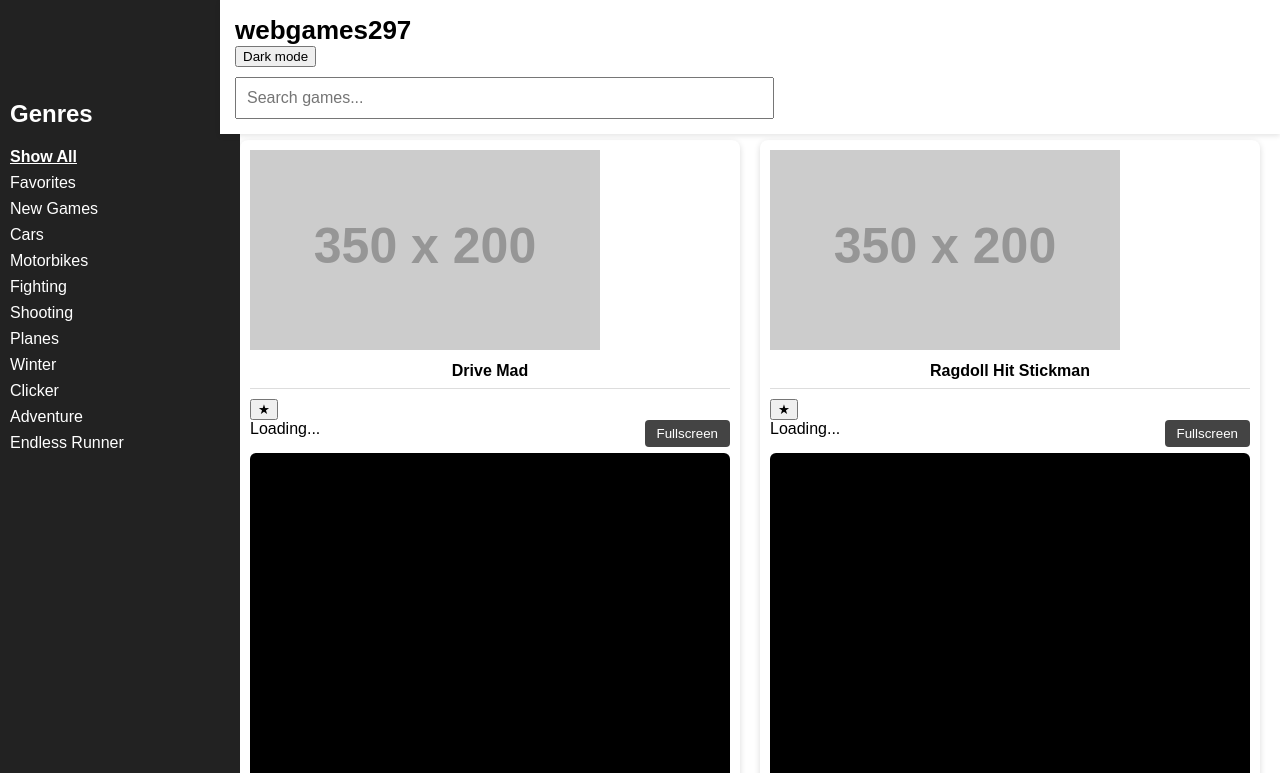
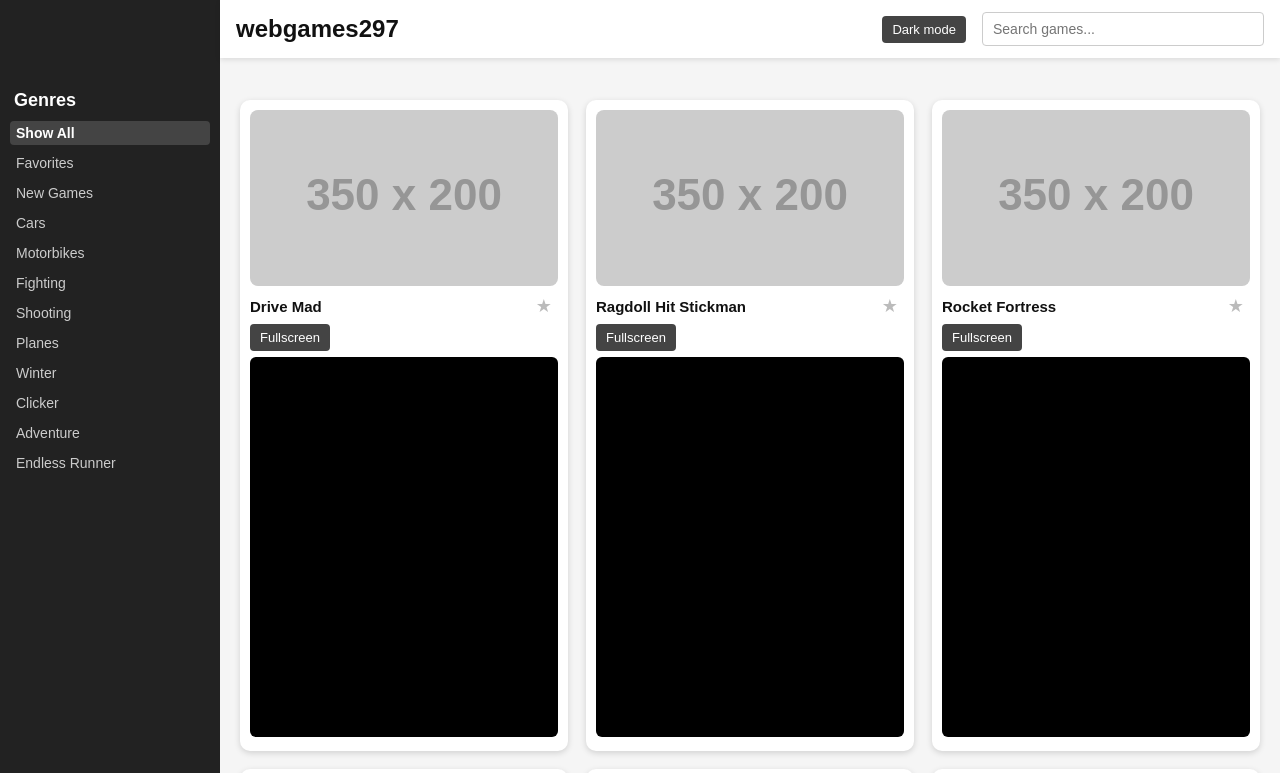
Before and after one commit to Webgames297/Webgames297.github.io, a plain HTML site: page index.html in a window 1280 px wide. Shown: the top 773 px of the page. Drawn offline with Linux system fonts and the light colour scheme; placeholder pictures from the web are drawn by us.

Commit message:
just play the games🥀
Updated styles for dark mode and improved layout.

```diff
--- a/css/style.css
+++ b/css/style.css
@@ -1,17 +1,37 @@
-body{margin:0;display:flex;font-family:Arial,sans-serif;}
-.fixed-header{position:fixed;top:0;left:220px;right:0;background:#fff;padding:15px;box-shadow:0 2px 5px rgba(0,0,0,.1);z-index:10;}
-.fixed-header h1{margin:0;font-size:26px;}
-#searchBar{width:50%;padding:10px;margin-top:10px;font-size:16px;}
-.sidebar{width:220px;background:#222;color:#fff;height:100vh;padding:100px 10px 10px;position:fixed;left:0;top:0;overflow-y:auto;}
-.sidebar h2{margin-top:0;}
+body{margin:0;display:flex;font-family:Arial,sans-serif;background:#f5f5f5;color:#111;}
+body.dark{background:#111;color:#eee;}
+.fixed-header{position:fixed;top:0;left:220px;right:0;background:#fff;padding:12px 16px;box-shadow:0 2px 5px rgba(0,0,0,.1);z-index:10;display:flex;align-items:center;gap:16px;}
+body.dark .fixed-header{background:#1c1c1c;box-shadow:0 2px 5px rgba(0,0,0,.6);}
+.fixed-header h1{margin:0;font-size:24px;flex:0 0 auto;}
+.header-right{margin-left:auto;display:flex;gap:8px;align-items:center;}
+#themeToggle{padding:6px 10px;border-radius:4px;border:none;background:#444;color:#fff;cursor:pointer;font-size:13px;}
+#themeToggle:hover{background:#000;}
+#searchBar{flex:0 0 260px;max-width:40%;padding:8px 10px;font-size:14px;border-radius:4px;border:1px solid #ccc;}
+body.dark #searchBar{background:#222;border-color:#555;color:#eee;}
+.sidebar{width:220px;background:#222;color:#fff;height:100vh;padding:90px 10px 10px;position:fixed;left:0;top:0;overflow-y:auto;box-sizing:border-box;}
+.sidebar h2{margin:0 0 10px 4px;font-size:18px;}
 .sidebar ul{list-style:none;padding:0;margin:0;}
-.sidebar li{margin:8px 0;}
-.sidebar a{color:#fff;text-decoration:none;font-size:16px;}
-.sidebar a.active{text-decoration:underline;font-weight:bold;}
-.content{margin-left:220px;width:calc(100% - 220px);padding-top:140px;padding-left:20px;padding-right:20px;}
-.games{display:grid;grid-template-columns:repeat(auto-fit,minmax(350px,1fr));gap:20px;}
-.game{background:#fff;border-radius:8px;padding:10px;box-shadow:0 2px 6px rgba(0,0,0,.15);}
-.game-title{text-align:center;font-weight:bold;padding:8px;border-bottom:1px solid #ddd;margin-bottom:10px;}
-iframe{width:100%;height:400px;border:none;border-radius:6px;background:#000;}
-.fullscreen-btn{background:#444;color:#fff;border:none;padding:6px 12px;border-radius:4px;cursor:pointer;float:right;margin-bottom:6px;}
+.sidebar li{margin:6px 0;}
+.sidebar a{color:#ccc;text-decoration:none;font-size:14px;display:block;padding:4px 6px;border-radius:4px;}
+.sidebar a.active{background:#444;color:#fff;font-weight:bold;}
+.sidebar a:hover{background:#333;}
+.content{margin-left:220px;width:calc(100% - 220px);padding-top:100px;padding-left:20px;padding-right:20px;box-sizing:border-box;}
+.games{display:grid;grid-template-columns:repeat(auto-fit,minmax(320px,1fr));gap:18px;padding-bottom:40px;}
+.game{background:#fff;border-radius:10px;padding:10px;box-shadow:0 2px 6px rgba(0,0,0,.15);box-sizing:border-box;position:relative;overflow:hidden;}
+body.dark .game{background:#1c1c1c;box-shadow:0 2px 6px rgba(0,0,0,.7);}
+.game-thumb{width:100%;height:auto;border-radius:8px;margin-bottom:8px;display:block;}
+.game-header-row{display:flex;align-items:center;justify-content:space-between;margin-bottom:6px;}
+.game-title{font-weight:bold;font-size:15px;}
+.fav-btn{border:none;background:transparent;color:#bbb;font-size:18px;cursor:pointer;}
+.fav-btn.fav{color:#ffd34f;text-shadow:0 0 4px rgba(0,0,0,.5);}
+.fav-btn:hover{color:#fff;}
+.fullscreen-btn{border:none;background:#444;color:#fff;border-radius:4px;padding:6px 10px;font-size:13px;cursor:pointer;margin-bottom:6px;}
 .fullscreen-btn:hover{background:#000;}
+.loader{font-size:13px;color:#666;margin-bottom:4px;display:none;}
+body.dark .loader{color:#aaa;}
+iframe{width:100%;height:380px;border:none;border-radius:6px;background:#000;}
+@media (max-width:768px){
+.sidebar{width:180px;}
+.content{margin-left:180px;width:calc(100% - 180px);}
+#searchBar{max-width:55%;}
+}
```
